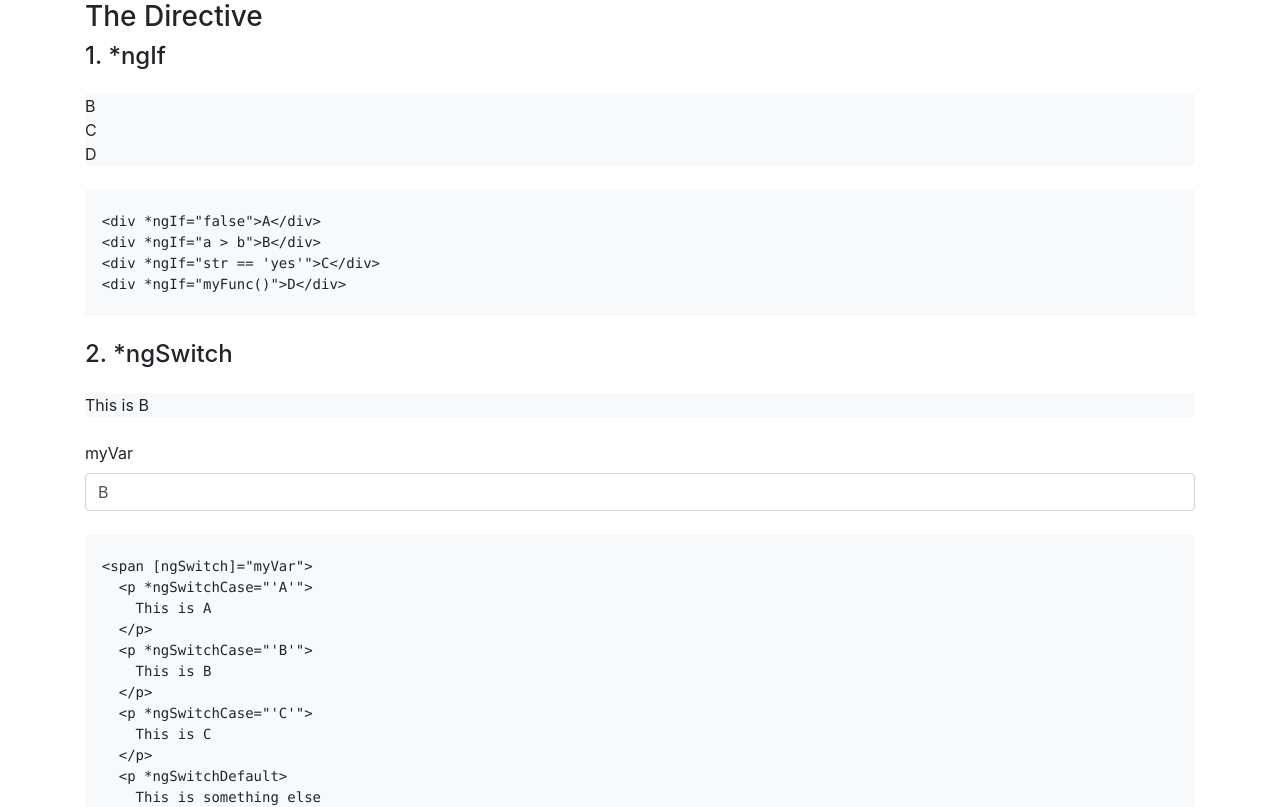
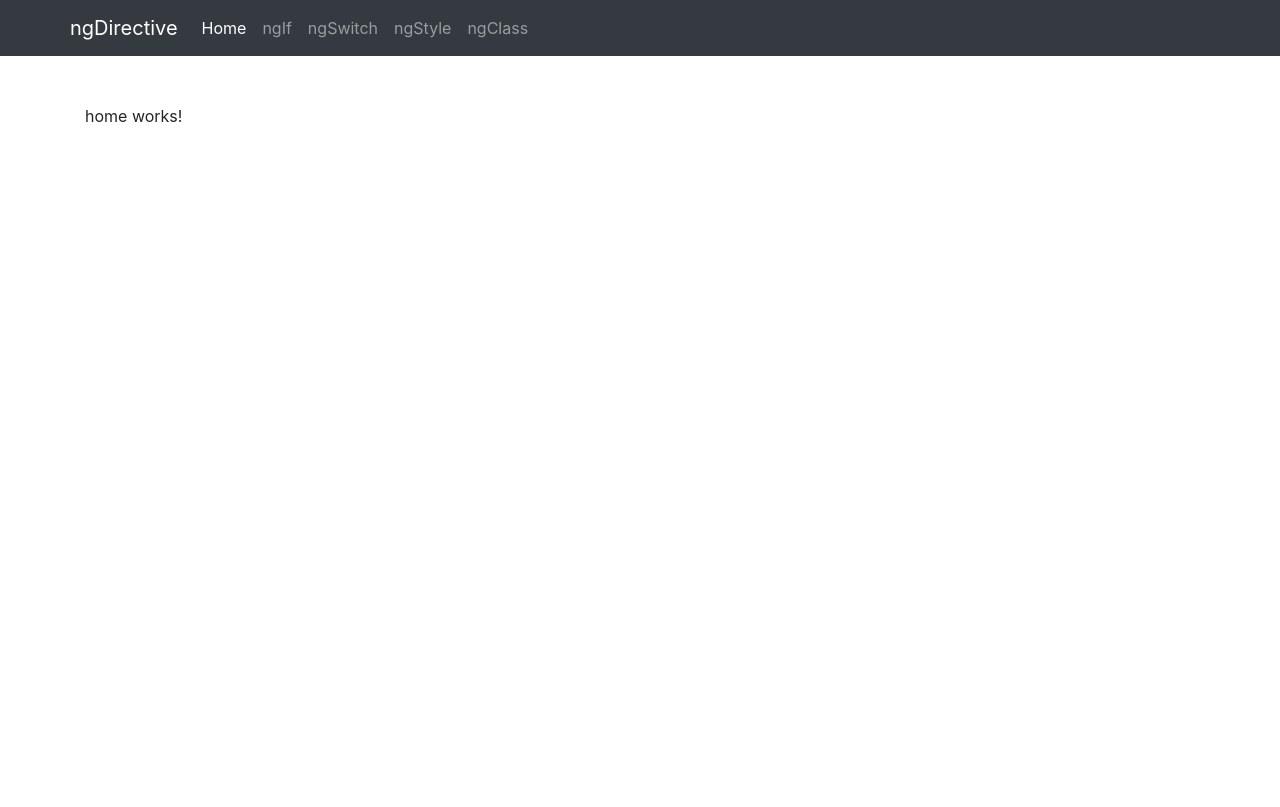
Before and after one commit to gyp2019/test-directive, an Angular app: page / in a window 1280 px wide. Shown: the top 807 px of the page. Built offline with nearby package versions, Linux system fonts and the light colour scheme.

Commit message:
add routing

```diff
--- a/src/app/app.component.html
+++ b/src/app/app.component.html
@@ -1,9 +1,6 @@
-
-<div class="container">
-  <h3>The Directive</h3>
-
-  <app-ng-if></app-ng-if>
-  <app-ng-switch></app-ng-switch>
-  <app-ng-style></app-ng-style>
-  <app-ng-class></app-ng-class>
+<div class="">
+  <app-topbar></app-topbar>
+  <div class="container mt-5">
+    <router-outlet></router-outlet>
+  </div>
 </div>
--- a/src/app/app.module.ts
+++ b/src/app/app.module.ts
@@ -2,23 +2,29 @@ import { BrowserModule } from '@angular/platform-browser';
 import { NgModule } from '@angular/core';
 import { FormsModule } from '@angular/forms';
 
+import { AppRoutingModule } from './app-routing.module';
 import { AppComponent } from './app.component';
+import { HomeComponent } from './home/home.component';
 import { NgIfComponent } from './ng-if/ng-if.component';
 import { NgSwitchComponent } from './ng-switch/ng-switch.component';
 import { NgStyleComponent } from './ng-style/ng-style.component';
 import { NgClassComponent } from './ng-class/ng-class.component';
+import { TopbarComponent } from './topbar/topbar.component';
 
 @NgModule({
   declarations: [
     AppComponent,
+    HomeComponent,
     NgIfComponent,
     NgSwitchComponent,
     NgStyleComponent,
     NgClassComponent,
+    TopbarComponent,
   ],
   imports: [
     BrowserModule,
     FormsModule,
+    AppRoutingModule,
   ],
   providers: [],
   bootstrap: [AppComponent]
--- /dev/null
+++ b/src/app/home/home.component.html
@@ -0,0 +1 @@
+<p>home works!</p>
--- /dev/null
+++ b/src/app/home/home.component.ts
@@ -0,0 +1,15 @@
+import { Component, OnInit } from '@angular/core';
+
+@Component({
+  selector: 'app-home',
+  templateUrl: './home.component.html',
+  styleUrls: ['./home.component.css']
+})
+export class HomeComponent implements OnInit {
+
+  constructor() { }
+
+  ngOnInit() {
+  }
+
+}
--- /dev/null
+++ b/src/app/topbar/topbar.component.html
@@ -0,0 +1,14 @@
+<nav class="navbar navbar-expand navbar-dark bg-dark">
+  <div class="container">
+    <a class="navbar-brand" routerLink="/">ngDirective</a>
+    <div class="collapse navbar-collapse" id="navbarSupportedContent">
+      <div class="navbar-nav">
+        <a class="nav-item nav-link" routerLinkActive="active" routerLink="/" [routerLinkActiveOptions]="{exact: true}">Home</a>
+        <a class="nav-item nav-link" routerLinkActive="active" routerLink="/ng-if">ngIf</a>
+        <a class="nav-item nav-link" routerLinkActive="active" routerLink="/ng-switch">ngSwitch</a>
+        <a class="nav-item nav-link" routerLinkActive="active" routerLink="/ng-style">ngStyle</a>
+        <a class="nav-item nav-link" routerLinkActive="active" routerLink="/ng-class">ngClass</a>
+      </div>
+    </div>
+  </div>
+</nav>
--- /dev/null
+++ b/src/app/topbar/topbar.component.ts
@@ -0,0 +1,15 @@
+import { Component, OnInit } from '@angular/core';
+
+@Component({
+  selector: 'app-topbar',
+  templateUrl: './topbar.component.html',
+  styleUrls: ['./topbar.component.css']
+})
+export class TopbarComponent implements OnInit {
+
+  constructor() { }
+
+  ngOnInit() {
+  }
+
+}
```
Also changed, not shown: src/app/app-routing.module.ts (added, +23 -0 lines), src/app/home/home.component.css (added), src/app/topbar/topbar.component.css (added), 2 other files (tests, documents, lock files or other folders).
